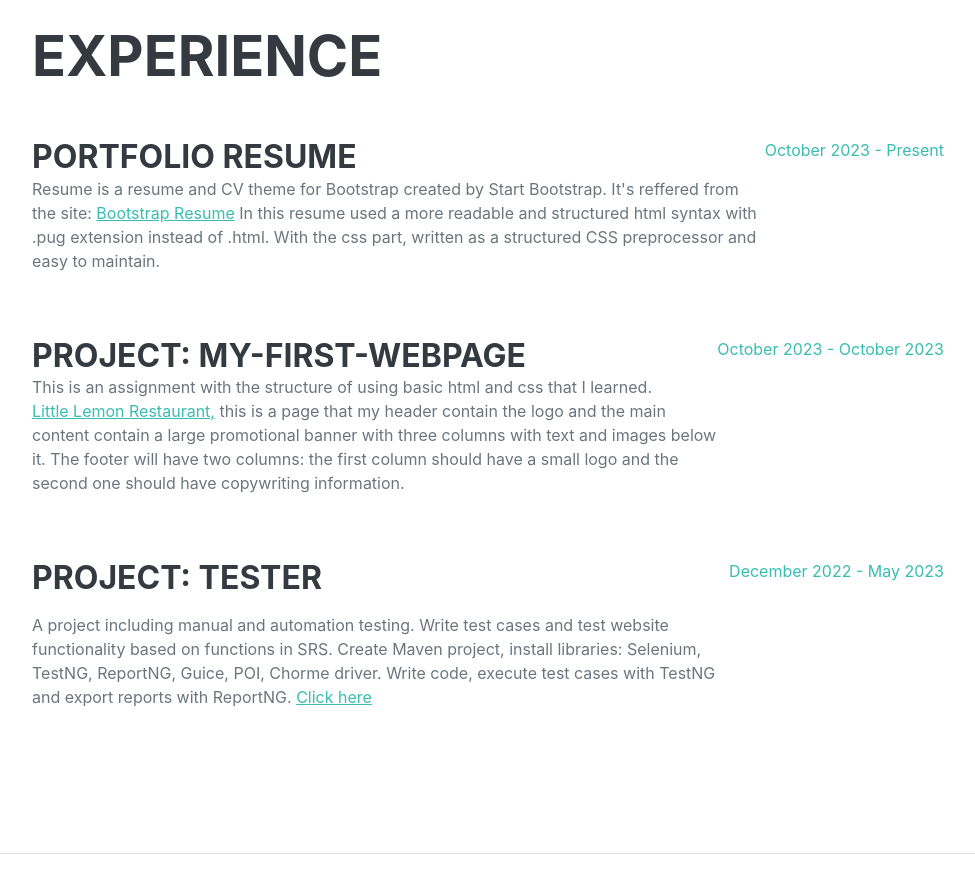
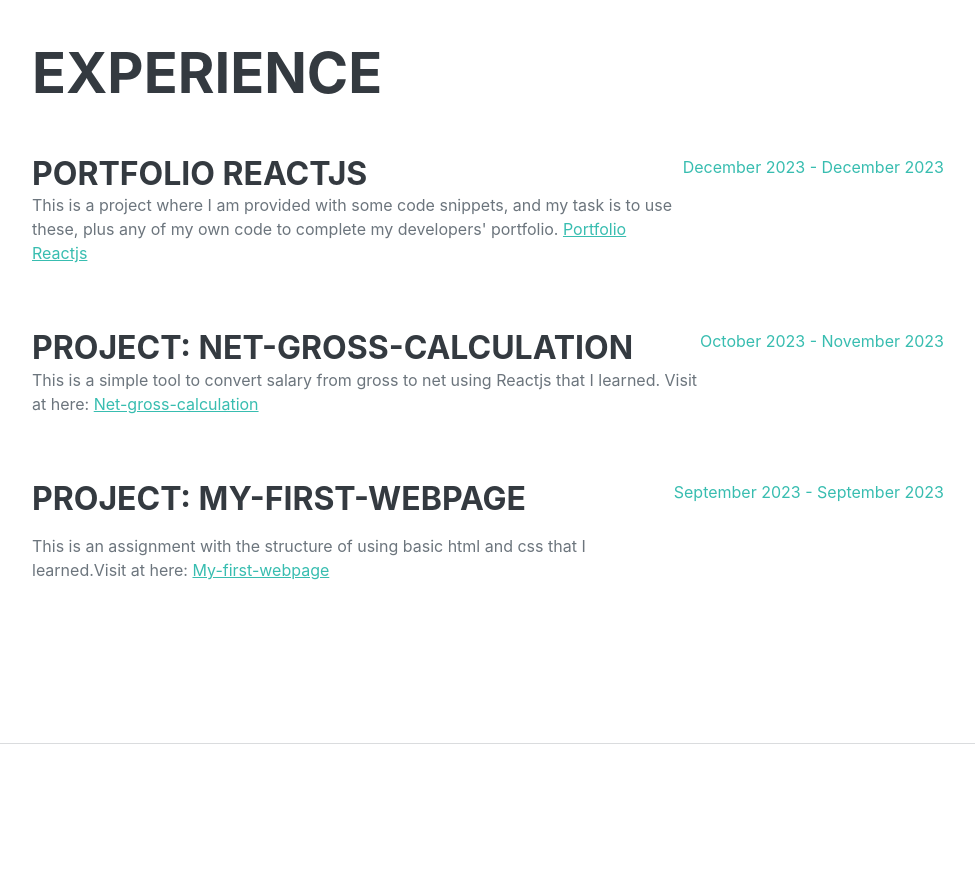
Before and after one commit to lientran1990/lientran1990.myhome, a plain HTML site: page index.html in a window 1280 px wide. Shown: the part 2460-3353 px from the top of the page, without its empty margins (288-1263 px from the left). Drawn offline with nearby package versions, Linux system fonts and the light colour scheme; a web font is replaced by a local one.

Commit message:
feat: update projects

```diff
--- a/index.html
+++ b/index.html
@@ -81,7 +81,7 @@
                             <i class="fas fa-check text-primary"></i>
                             <a class="m-2" href="https://coursera.org/share/a3563ec6296d791f4e7520ba79bd77f6" target="_blank">Advance React</a>
                         </div>
-                        <div class="flex-shrink-0"><span class="text-primary">July 2023 - October 2023</span></div>
+                        <div class="flex-shrink-0"><span class="text-primary">July 2023 - now</span></div>
                     </div>
                     <div class="d-flex flex-column flex-md-row justify-content-between">
                         <div class="flex-grow-1 mb-3">
@@ -114,6 +114,7 @@
                         <li class="list-inline-item"><i class="fab fa-react"></i></li>
                         <li class="list-inline-item"><i class="fab fa-java"></i></li>
                         <li class="list-inline-item"><i class="fab fa-github"></i></li>
+                        <li class="list-inline-item"><i class="fab fa-figma"></i></li>
                     </ul>
                     <div class="subheading mb-3">Workflow</div>
                     <ul class="fa-ul mb-0">
@@ -151,37 +152,34 @@
                     <h2 class="mb-5">Experience</h2>
                     <div class="d-flex flex-column flex-md-row justify-content-between mb-5">
                         <div class="flex-grow-1">
-                            <h3 class="mb-0">Portfolio Resume</h3>
+                            <h3 class="mb-0">portfolio reactjs</h3>
                             <p>
-                                Resume is a resume and CV theme for Bootstrap created by Start Bootstrap. It's reffered from the site:
-                                <a href="https://github.com/StartBootstrap/startbootstrap-resume" target="blank">Bootstrap Resume</a>
-                                In this resume used a more readable and structured html syntax with .pug extension instead of .html. With the css part, written as a structured CSS preprocessor and easy to maintain.
+                                This is a project where I am provided with some code snippets, and my task is to use these, plus any of my own code to complete my developers' portfolio.
+                                <a href="https://lientran1990.github.io/portfolio-reactjs/" target="blank">Portfolio Reactjs</a>
                             </p>
                         </div>
-                        <div class="flex-shrink-0"><span class="text-primary">October 2023 - Present</span></div>
+                        <div class="flex-shrink-0"><span class="text-primary">December 2023 - December 2023</span></div>
+                    </div>
+                    <div class="d-flex flex-column flex-md-row justify-content-between mb-5">
+                        <div class="flex-grow-1">
+                            <h3 class="mb-0">Project: net-gross-calculation</h3>
+                            <p>
+                                This is a simple tool to convert salary from gross to net using Reactjs that I learned. Visit at here:
+                                <a href="https://lientran1990.github.io/net-gross-calculation/" target="blank">Net-gross-calculation</a>
+                            </p>
+                        </div>
+                        <div class="flex-shrink-0"><span class="text-primary">October 2023 - November 2023</span></div>
                     </div>
                     <div class="d-flex flex-column flex-md-row justify-content-between mb-5">
                         <div class="flex-grow-1">
                             <h3 class="mb-0">Project: My-first-webpage</h3>
+                            <div class="subheading mb-3"></div>
                             <p>
-                                This is an assignment with the structure of using basic html and css that I learned.
-                                <br />
-                                <a href="https://lientran1990.github.io/My-first-webpage/" target="blank">Little Lemon Restaurant,</a>
-                                this is a page that my header contain the logo and the main content contain a large promotional banner with three columns with text and images below it. The footer will have two columns: the first column should have a small logo and the second one should have copywriting information.
+                                This is an assignment with the structure of using basic html and css that I learned.Visit at here:
+                                <a href="https://lientran1990.github.io/My-first-webpage/" target="blank">My-first-webpage</a>
                             </p>
                         </div>
-                        <div class="flex-shrink-0"><span class="text-primary">October 2023 - October 2023</span></div>
-                    </div>
-                    <div class="d-flex flex-column flex-md-row justify-content-between mb-5">
-                        <div class="flex-grow-1">
-                            <h3 class="mb-0">Project: Tester</h3>
-                            <div class="subheading mb-3"></div>
-                            <p>
-                                A project including manual and automation testing. Write test cases and test website functionality based on functions in SRS. Create Maven project, install libraries: Selenium, TestNG, ReportNG, Guice, POI, Chorme driver. Write code, execute test cases with TestNG and export reports with ReportNG.
-                                <a href="https://github.com/lientran1990/MyProjects" target="blank">Click here</a>
-                            </p>
-                        </div>
-                        <div class="flex-shrink-0"><span class="text-primary">December 2022 - May 2023</span></div>
+                        <div class="flex-shrink-0"><span class="text-primary">September 2023 - September 2023</span></div>
                     </div>
                 </div>
             </section>
```
Also changed, not shown: css/styles.css, 1 other file.
